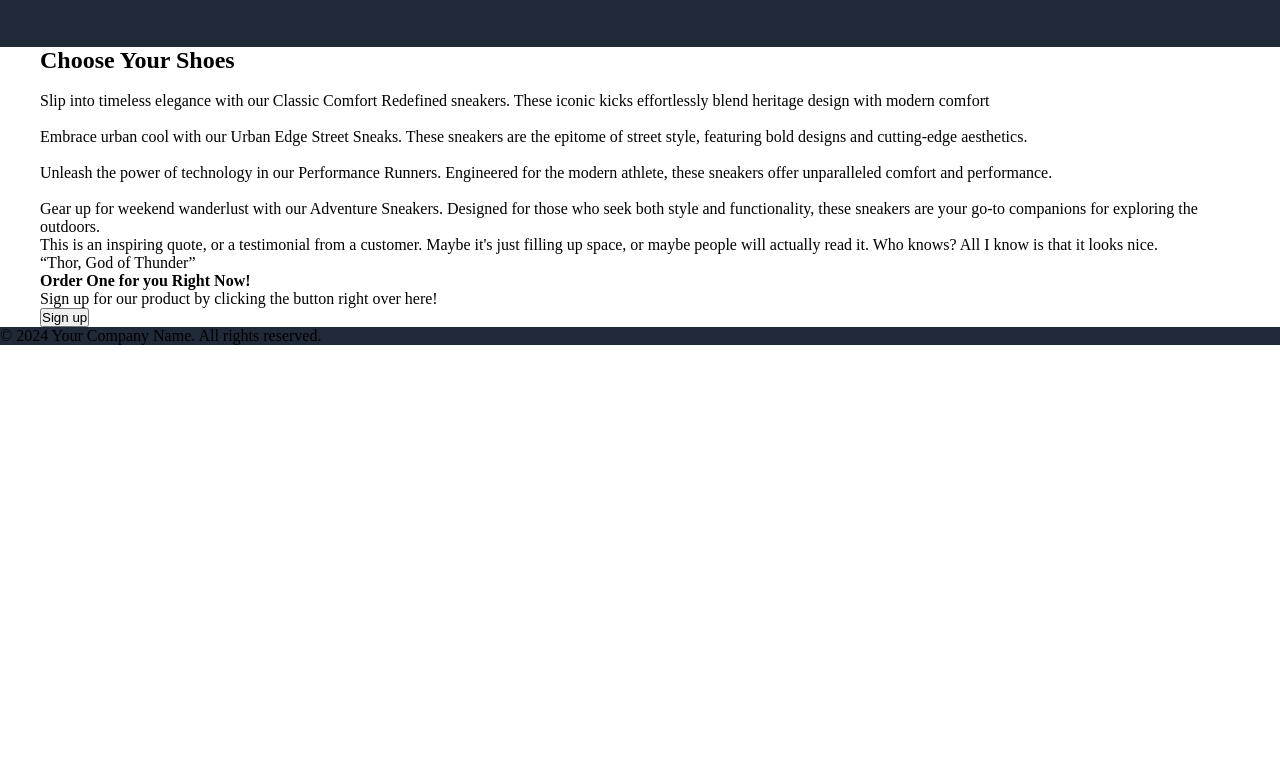
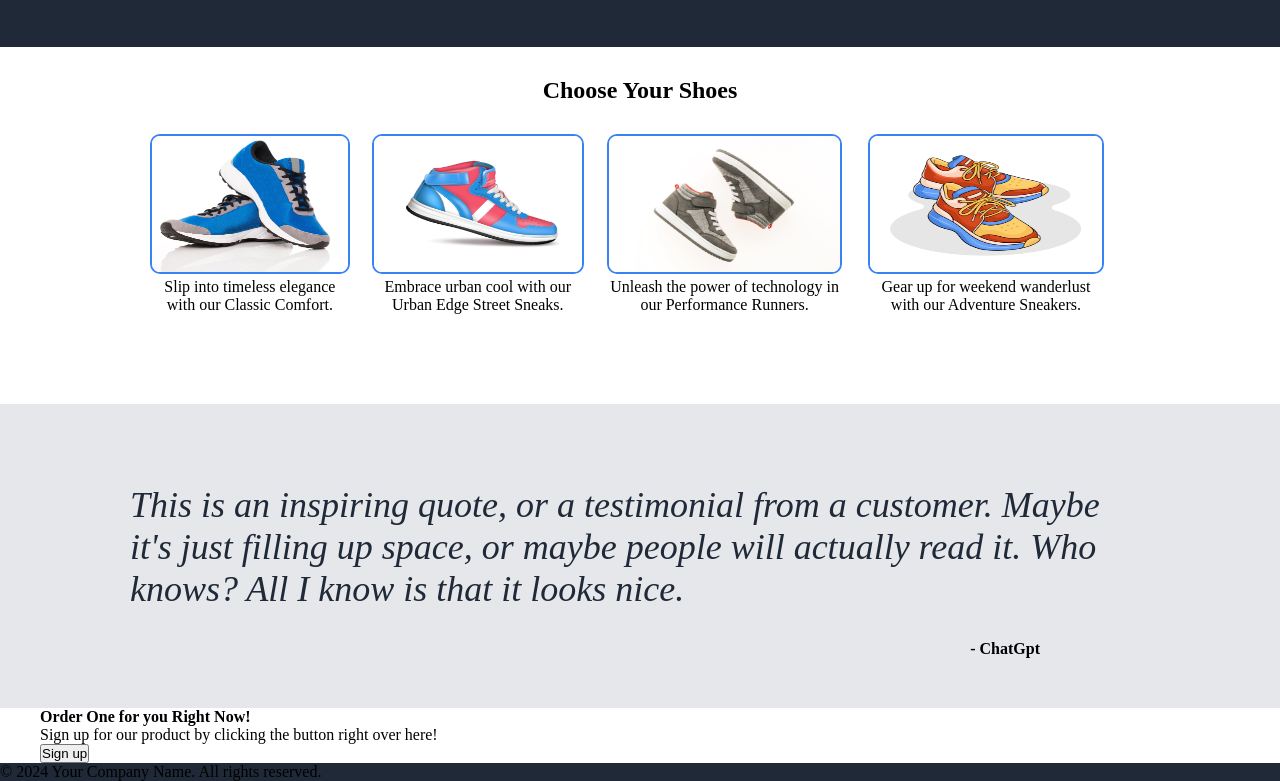
Before and after one commit to ichrahman/the-odin-project-assignment-landing-page, a plain HTML site: page index.html in a window 1280 px wide. Shown: the part 479-1260 px from the top of the page. Before the commit the page ends 824 px from the top, so only its background shows below. Drawn offline with Linux system fonts and the light colour scheme.

Commit message:
Complete choose and quote section

```diff
--- a/index.html
+++ b/index.html
@@ -32,40 +32,42 @@
     </section>
 
    </div>
-    <section>
+    <section class="category">
         <h2>Choose Your Shoes</h2>
-        <div>
+        <div class="choose">
             <div>
-                <img src="" alt="">
-                <p>Slip into timeless elegance with our Classic Comfort Redefined sneakers. These iconic kicks effortlessly blend heritage design with modern comfort</p>
+                <img src="./images/shoes_1.jpeg" alt="">
+                <p>Slip into timeless elegance with our Classic Comfort.</p>
             </div>
             <div>
-                <img src="" alt="">
-                <p>Embrace urban cool with our Urban Edge Street Sneaks. These sneakers are the epitome of street style, featuring bold designs and cutting-edge aesthetics. </p>
+                <img src="./images/shoes_2.jpeg" alt="">
+                <p>Embrace urban cool with our Urban Edge Street Sneaks. </p>
             </div>
             <div>
-                <img src="" alt="">
-                <p>Unleash the power of technology in our Performance Runners. Engineered for the modern athlete, these sneakers offer unparalleled comfort and performance.</p>
+                <img src="./images/shoes_3.jpeg" alt="">
+                <p>Unleash the power of technology in our Performance Runners. </p>
             </div>
             <div>
-                <img src="" alt="">
-                <p>Gear up for weekend wanderlust with our Adventure Sneakers. Designed for those who seek both style and functionality, these sneakers are your go-to companions for exploring the outdoors.</p>
+                <img src="./images/shoes_4.jpeg" alt="">
+                <p>Gear up for weekend wanderlust with our Adventure Sneakers.</p>
             </div>
         </div>
     </section>
 
+   <div class="quote">
     <section>
-        <p>
+        <h1>
             This is an inspiring quote, or a testimonial from a
             customer. Maybe it's just filling up space, or maybe
             people will actually read it. Who knows? All I know
             is that it looks nice.
-        </p>
+        </h1>
 
         <blockquote class="quote-box">
-              <q>Thor, God of Thunder</q>
+              <h4>- ChatGpt</h4>
         </blockquote>
     </section>
+   </div>
 
     <section>
         <div>
--- a/style.css
+++ b/style.css
@@ -73,6 +73,53 @@ ul a{
 }
 
 
+.category{
+    margin-top: 20px;
+    margin-bottom: 90px;
+}
+
+.category h2{
+    text-align: center;
+    margin: 30px 0;
+}
+
+.choose img{
+    height: 140px;
+    width: 90%;
+    border: 2px solid #3882F6;
+}
+
+.choose{
+   display: flex;
+   margin: 0 110px;
+   justify-content: center;
+   gap: 10;
+}
+
+.choose p{
+    width: 90%;
+    text-align: center;
+}
+
+.quote{
+    background-color: #E5E7EB;
+    padding: 50px 0;
+
+}
+
+.quote h1{
+    font-size: 36px;
+    font-style: italic;
+    color: #1F2937;
+    font-weight: lighter;
+    padding: 30px 0;
+    margin: 0 90px;
+}
+
+.quote-box{
+    margin-right: 200px;
+    text-align: right;
+}
 
 footer{
     background-color: #1F2937;
```
Also changed, not shown: images/shoes_1.jpeg (added), images/shoes_2.jpeg (added), images/shoes_3.jpeg (added), images/shoes_4.jpeg (added).
